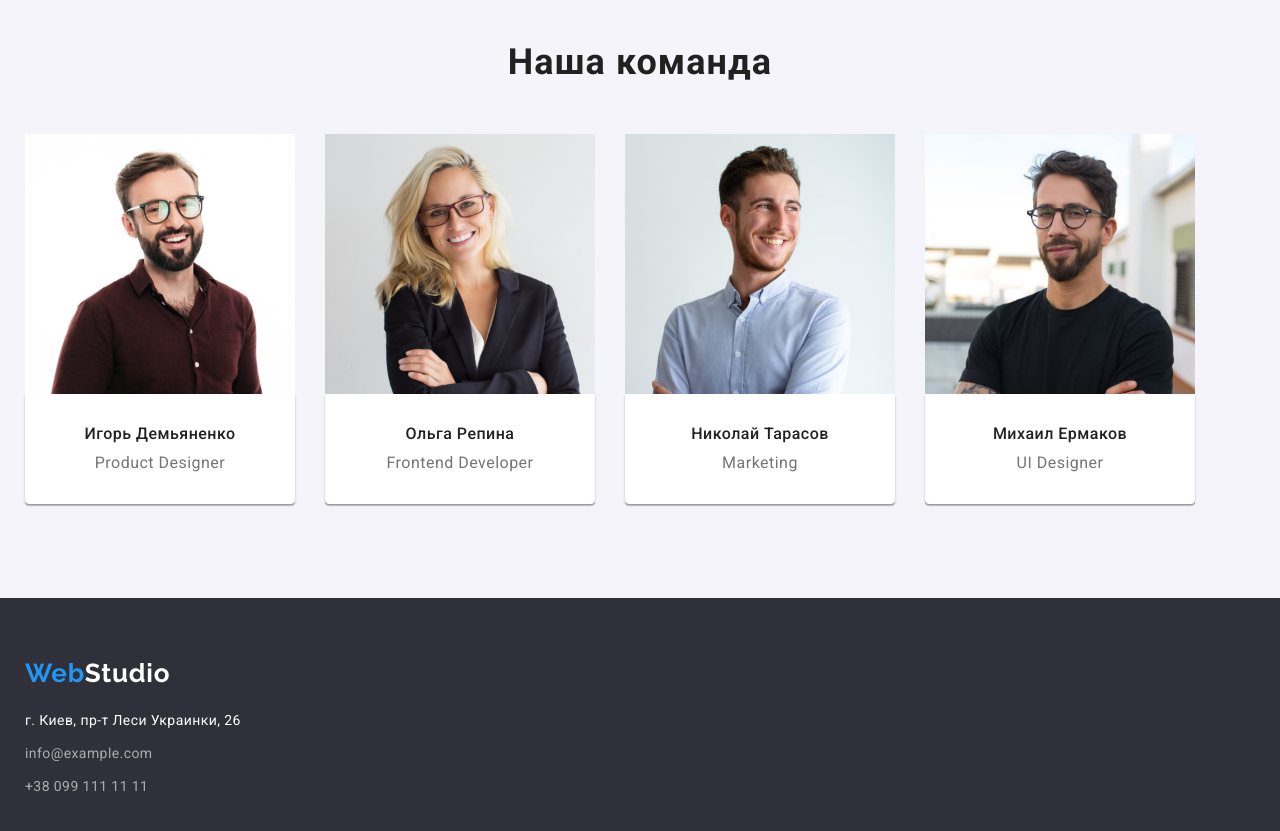
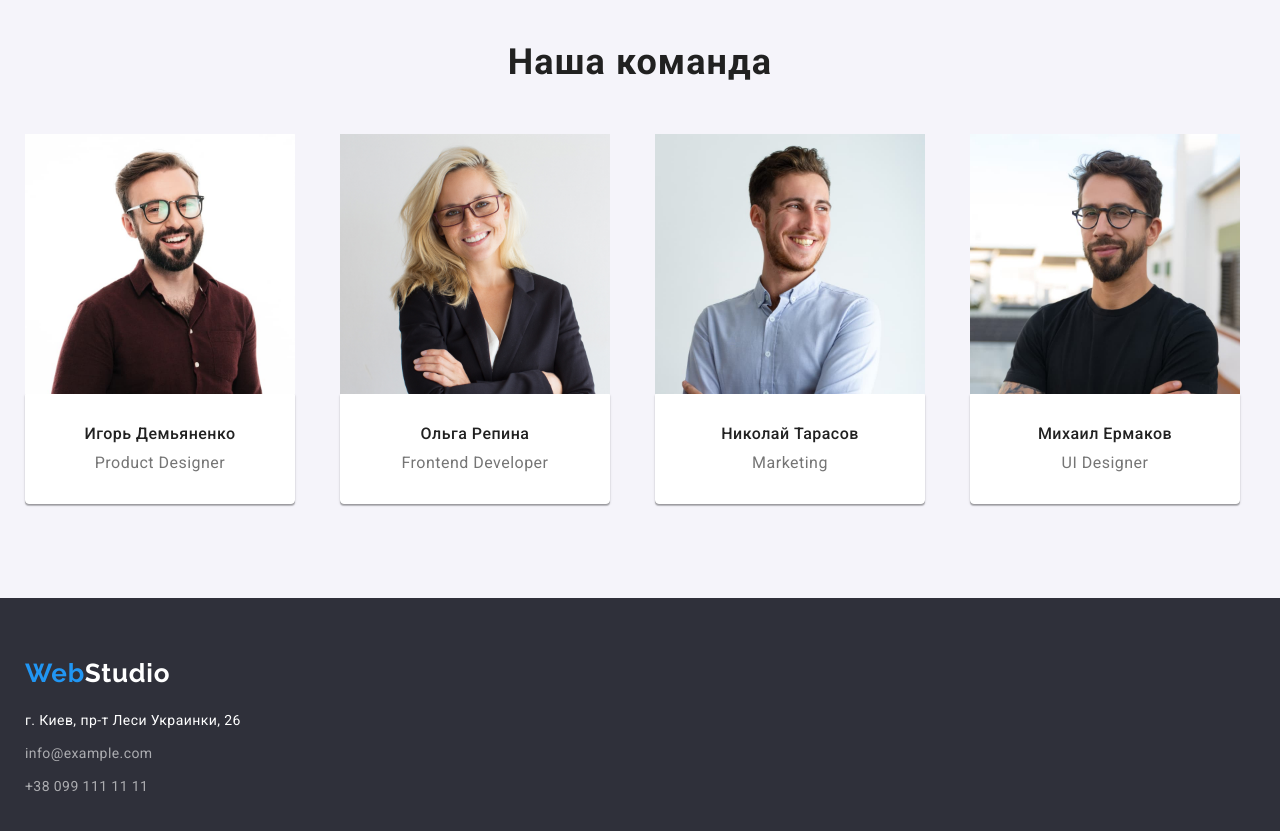
Before and after one commit to AnnaBoldyreva1505/goit-markup-hw-03, a plain HTML site: page index.html in a window 1280 px wide. Shown: the part 1500-2331 px from the top of the page. Drawn offline with Linux system fonts and the light colour scheme.

Commit message:
ширина на border
заколхозила ширину

```diff
--- a/css/styles.css
+++ b/css/styles.css
@@ -367,12 +367,13 @@ img {
 }
 
 .employees-card {
-    flex-basis: calc((100% - 90) / 4);
+    flex-basis: calc((100% - 120px) / 4);
     margin-left: 30px;
     margin-top: 30px;
 }
 
 .employees-border{
+    width: 268px;
     border: 1px solid #FFFFFF;
     background: #FFFFFF;
     box-shadow: 0px 1px 3px rgba(0, 0, 0, 0.12), 0px 1px 1px rgba(0, 0, 0, 0.14), 0px 2px 1px rgba(0, 0, 0, 0.2);
```
